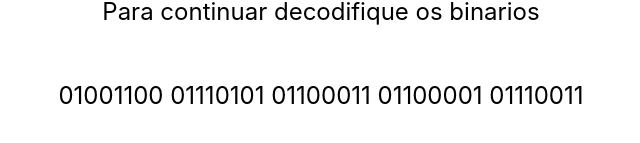
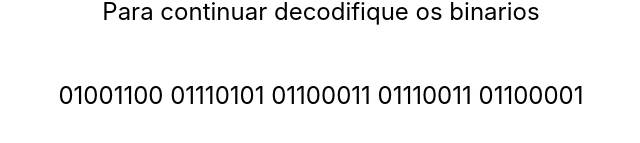
Before and after one commit to LucasMatosBognotti/next-app, a Next.js app: page / in a window 1280 px wide. Shown: the part 383-526 px from the top of the page, without its empty margins (319-959 px from the left). Built offline with nearby package versions, Linux system fonts and the light colour scheme.

Commit message:
inverter o A eo S

```diff
--- a/pages/index.tsx
+++ b/pages/index.tsx
@@ -19,7 +19,7 @@ export default function Home() {
         </p>
 
         <p className={styles.description}>
-          01001100 01110101 01100011 01100001 01110011
+          01001100 01110101 01100011 01110011 01100001
         </p>
       </main>
       {/*
```
